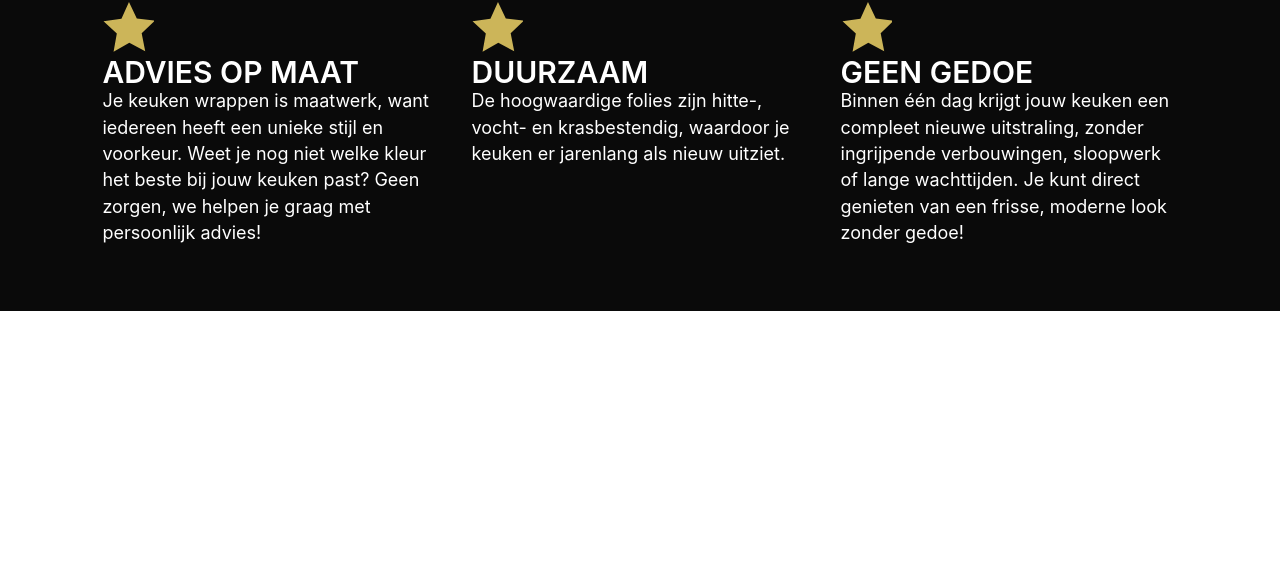
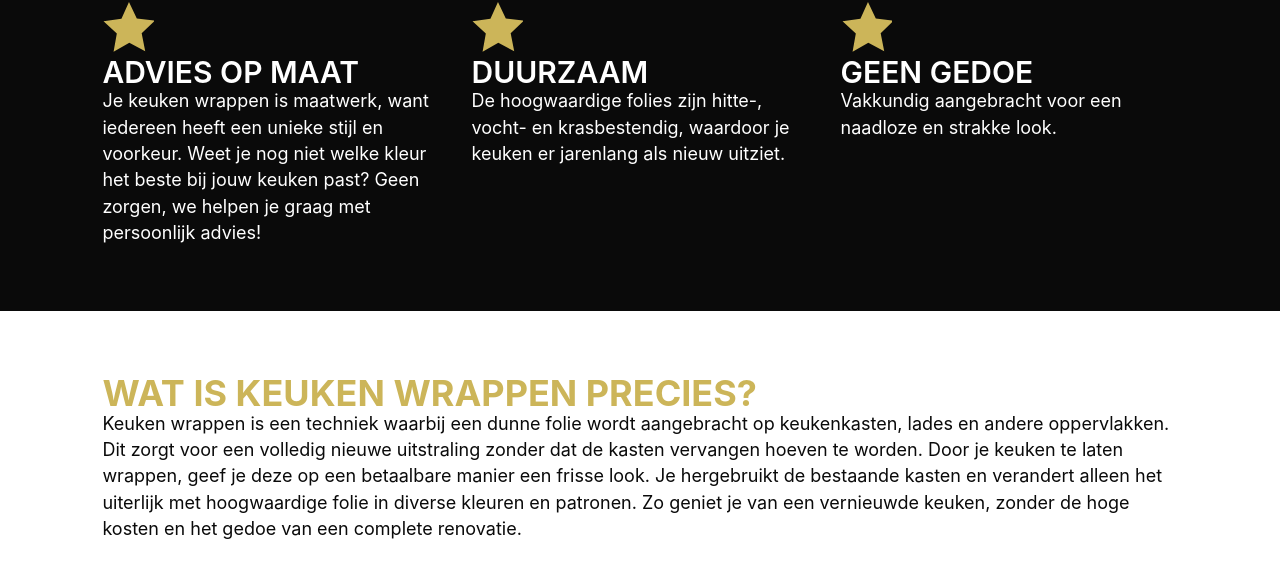
Before and after one commit to PNG-studios/wrap-xperience, a Next.js app: page / in a window 1280 px wide. Shown: the part 1372-1949 px from the top of the page. Before the commit the page ends 1683 px from the top, so only its background shows below. Built offline with nearby package versions, Linux system fonts and the light colour scheme.

Commit message:
Added translation for the quality section

```diff
--- a/src/app/page.tsx
+++ b/src/app/page.tsx
@@ -37,6 +37,16 @@ export default function Home() {
           ))}
         </div>
       </section>
+
+      <section className="container">
+        <div>
+          <h2>{translations.explanation.title}</h2>
+          <p>{translations.explanation.description}</p>
+        </div>
+        <div>
+
+        </div>
+      </section>
     </main>
   );
 }
--- a/src/translations/nl.json
+++ b/src/translations/nl.json
@@ -20,7 +20,11 @@
     },
     "quality3": {
       "title": "Geen gedoe",
-      "description": "Binnen één dag krijgt jouw keuken een compleet nieuwe uitstraling, zonder ingrijpende verbouwingen, sloopwerk of lange wachttijden. Je kunt direct genieten van een frisse, moderne look zonder gedoe!"
+      "description": "Vakkundig aangebracht voor een naadloze en strakke look."
     }
+  },
+  "explanation": {
+    "title": "Wat is keuken wrappen precies?",
+    "description": "Keuken wrappen is een techniek waarbij een dunne folie wordt aangebracht op keukenkasten, lades en andere oppervlakken. Dit zorgt voor een volledig nieuwe uitstraling zonder dat de kasten vervangen hoeven te worden. Door je keuken te laten wrappen, geef je deze op een betaalbare manier een frisse look. Je hergebruikt de bestaande kasten en verandert alleen het uiterlijk met hoogwaardige folie in diverse kleuren en patronen. Zo geniet je van een vernieuwde keuken, zonder de hoge kosten en het gedoe van een complete renovatie."
   }
 }
```
